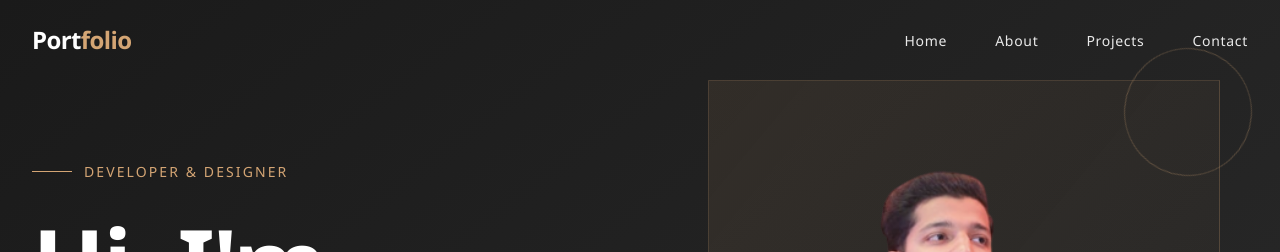
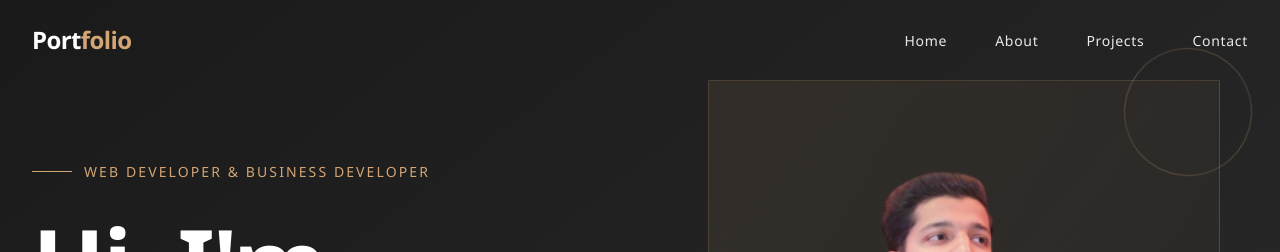
Before and after one commit to SaudCh/MERN-Hamza-Portfolio, a React (Create React App) app: page / in a window 1280 px wide. Shown: the top 252 px of the page. Built offline with nearby package versions, Linux system fonts and the light colour scheme.

Commit message:
hamzaportfolio

```diff
--- a/src/components/Banner/index.js
+++ b/src/components/Banner/index.js
@@ -16,7 +16,7 @@ const Banner = forwardRef(({}, ref) => {
             {/* Label */}
             <div className="inline-flex items-center gap-3 text-[#d4a574] text-sm font-medium tracking-[0.15em] uppercase mb-8 animate-fade-in-delay-1">
               <span className="w-10 h-[1px] bg-[#d4a574]" />
-              <span>Developer & Designer</span>
+              <span>Web Developer & Business Developer</span>
             </div>
 
             {/* Heading */}
```
